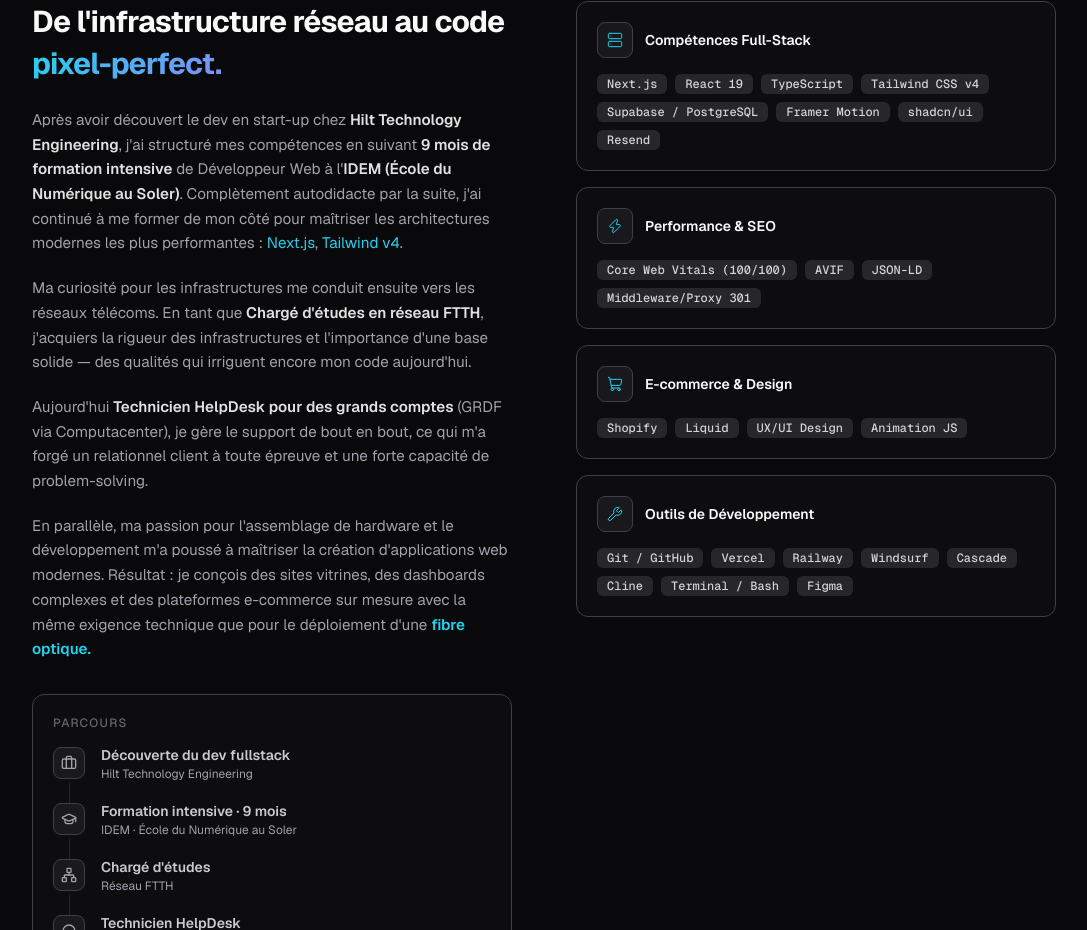
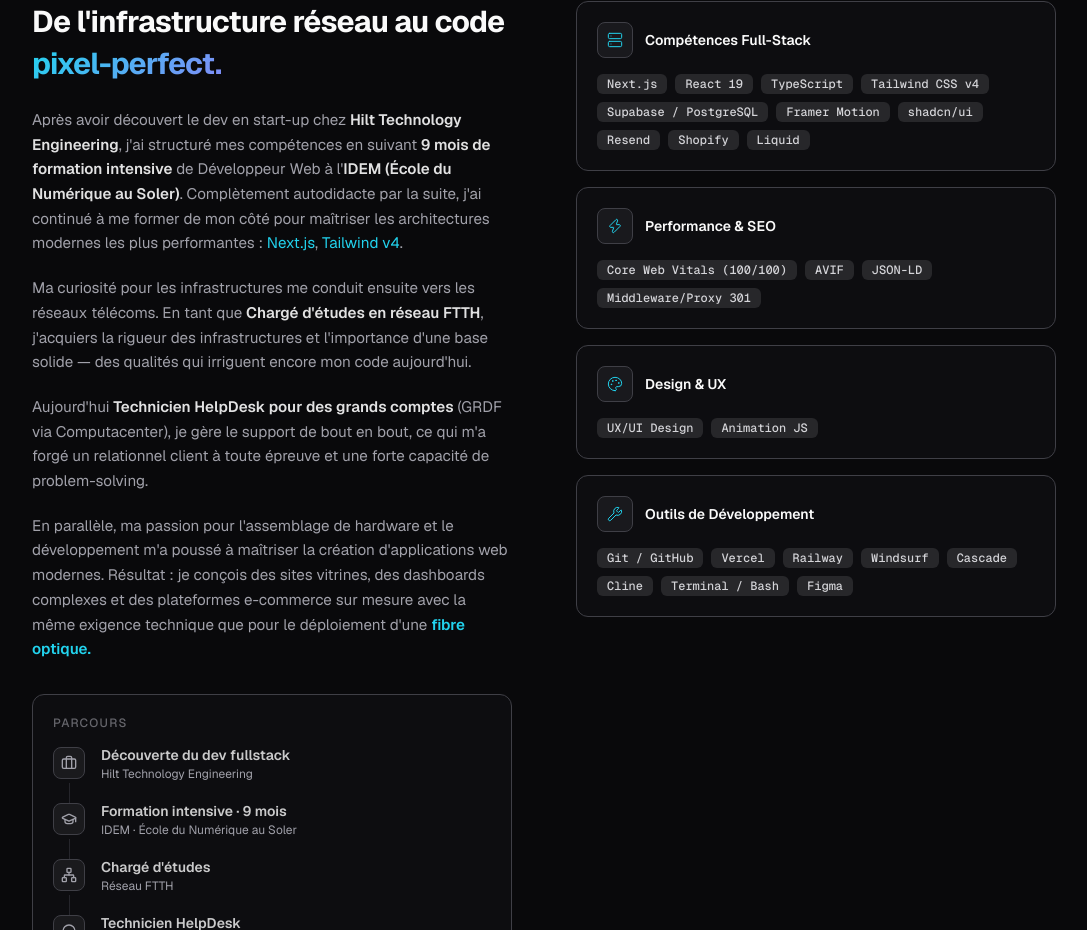
Before and after one commit to GROSJOINDEBEUH/portfolio, a Next.js app: page / in a window 1280 px wide. Shown: the part 4174-5104 px from the top of the page, without its empty margins (96-1183 px from the left). Built offline with nearby package versions, Linux system fonts and the light colour scheme.

Commit message:
refactor: réorganisation compétences par domaine et non par projet

```diff
--- a/src/components/sections/about.tsx
+++ b/src/components/sections/about.tsx
@@ -1,4 +1,4 @@
-import { Server, Zap, Wrench, Network, Headphones, Globe, User, Briefcase, GraduationCap, ShoppingCart } from 'lucide-react';
+import { Server, Zap, Wrench, Network, Headphones, Globe, User, Briefcase, GraduationCap, Palette } from 'lucide-react';
 import { Badge } from '@/components/ui/badge';
 
 /* ─── Data ───────────────────────────────────────────────────────────── */
@@ -8,7 +8,7 @@
     id: 'frontend',
     icon: Server,
     label: 'Compétences Full-Stack',
-    items: ['Next.js', 'React 19', 'TypeScript', 'Tailwind CSS v4', 'Supabase / PostgreSQL', 'Framer Motion', 'shadcn/ui', 'Resend'],
+    items: ['Next.js', 'React 19', 'TypeScript', 'Tailwind CSS v4', 'Supabase / PostgreSQL', 'Framer Motion', 'shadcn/ui', 'Resend', 'Shopify', 'Liquid'],
   },
   {
     id: 'perf',
@@ -17,10 +17,10 @@
     items: ['Core Web Vitals (100/100)', 'AVIF', 'JSON-LD', 'Middleware/Proxy 301'],
   },
   {
-    id: 'ecommerce',
-    icon: ShoppingCart,
-    label: 'E-commerce & Design',
-    items: ['Shopify', 'Liquid', 'UX/UI Design', 'Animation JS'],
+    id: 'design',
+    icon: Palette,
+    label: 'Design & UX',
+    items: ['UX/UI Design', 'Animation JS'],
   },
   {
     id: 'systeme',
```
